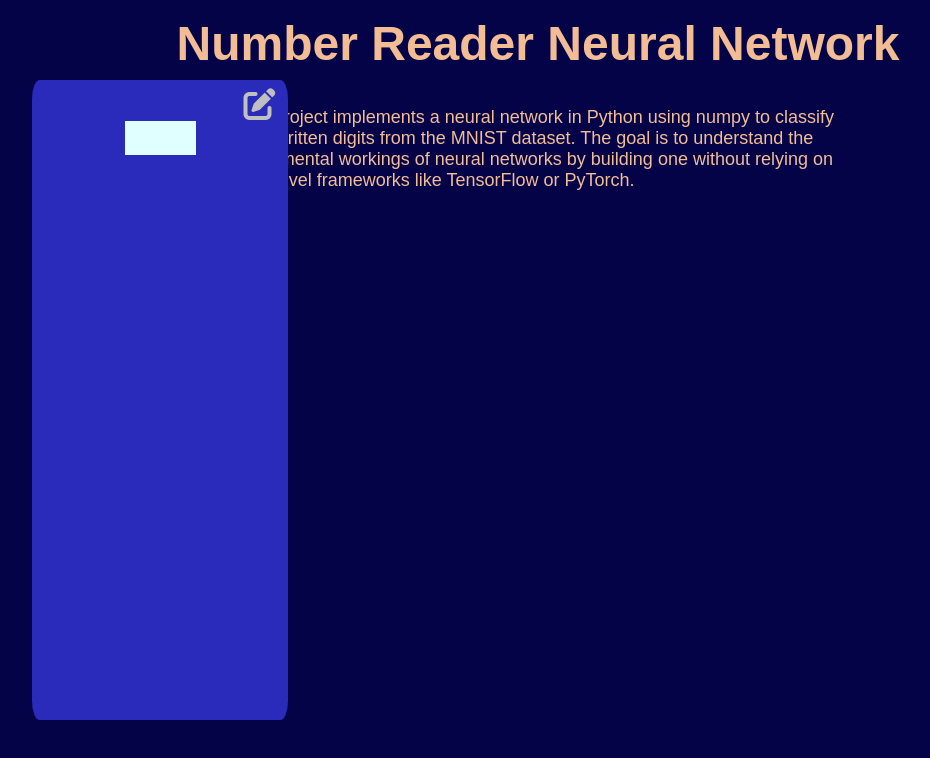
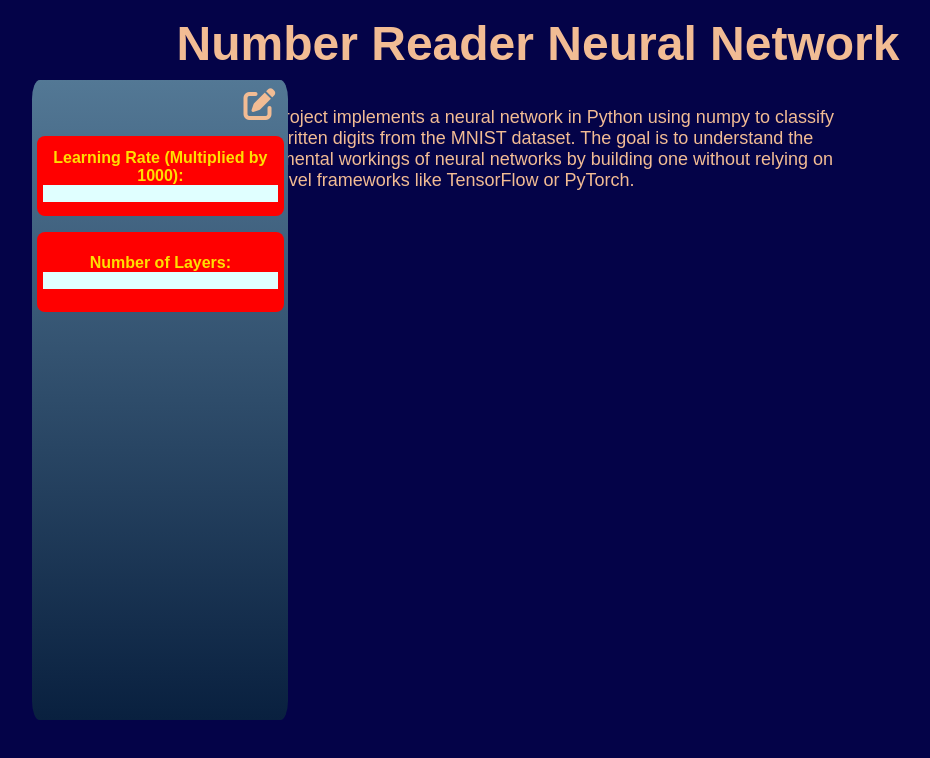
Before and after one commit to paulolinG/MNISTNumberReader, a plain HTML site: page frontend/index.html in a window 1280 px wide. Shown: the whole page, without its empty margins (102-1032 px from the left). Drawn offline with Linux system fonts and the light colour scheme.

Commit message:
more styling

```diff
--- a/frontend/index.html
+++ b/frontend/index.html
@@ -17,10 +17,18 @@
         </div>
         <div class="nn-parameters">
             <i class="fa-solid fa-pen-to-square" id="config-icon"></i>
-            <div class="learning-rate-container">
-                <input type="number" step="0.001" min="0.01" class="learning-rate">
+            <div class="input-container">
+                <label for="learning-rate" class="learning-rate-label">
+                    Learning Rate (Multiplied by 1000):
+                </label>
+                <input type="number" step="0.001" min="0.01" id="learning-rate">
             </div>
-            <input type="number" min="1" step="1" class="number-of-layers">
+            <div class="input-container">
+                <label for="number-of-layers" class="learning-rate-label">
+                    Number of Layers:
+                </label>
+                <input type="number" min="1" step="1" id="number-of-layers">
+            </div>
         </div>
         <div class="nerual-network"></div>
     </div>
--- a/frontend/styles.css
+++ b/frontend/styles.css
@@ -36,9 +36,6 @@ input:focus {
   outline: none;
 }
 
-.learning-rate {
-}
-
 .description {
   width: 60%;
   height: 15em;
@@ -50,7 +47,7 @@ input:focus {
 }
 
 .nn-parameters {
-  background-color: #2a2abb;
+  background: linear-gradient(to top, #09203f 0%, #537895 100%);
   height: 80%;
   width: 20%;
   position: absolute;
@@ -67,7 +64,34 @@ input:focus {
   margin-right: 5%;
   margin-top: 3%;
   font-size: 2em;
-  color: #c0c0c0;
+}
+
+#learning-rate {
+  width: 100%;
+}
+
+#number-of-layers {
+  width: 100%;
+}
+
+.learning-rate-label {
+  font-weight: bold;
+  color: #ffdf00;
+  text-align: center;
+}
+
+.input-container {
+  margin-top: 1em;
+  height: 10%;
+  display: flex;
+  flex-direction: column;
+  font-size: 1em;
+  align-items: center;
+  justify-content: center;
+  padding: 0.5em;
+  background-color: red;
+  border-radius: 0.5em;
+  width: 90%;
 }
 
 @media (width >= 1024px) {
```
